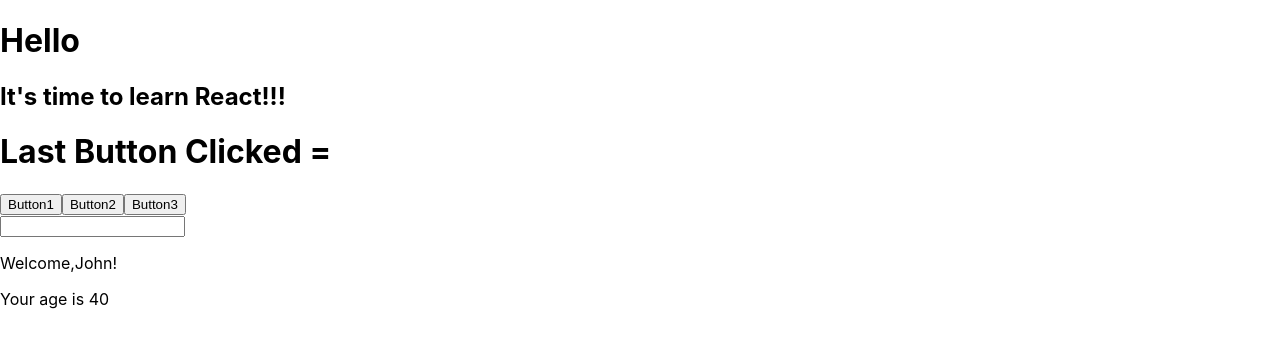
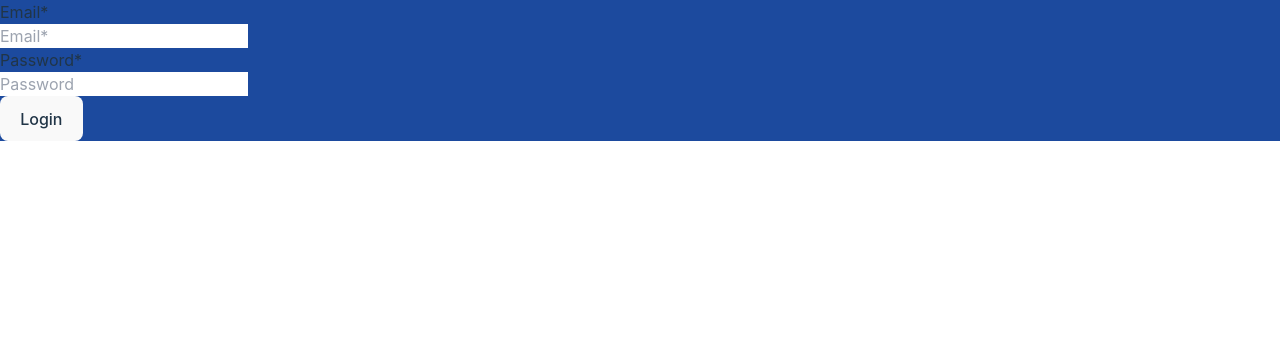
Before and after one commit to andrewizzo/react1, a React (Create React App) app: page / in a window 1280 px wide. Shown: the top 346 px of the page. Built offline with nearby package versions, Linux system fonts and the light colour scheme.

Commit message:
svolto esericizio 19 react login form

```diff
--- a/src/App.js
+++ b/src/App.js
@@ -1,22 +1,14 @@
 import './App.css';
-import React from 'react';
-import Hello from './Hello';
-import Message from './Message';
-import Welcome from './Welcome';
-import Counter from './Counter';
-import ClickerCounter from './ClickCounter';
-import ClickerTracker from './ClickerTracker';
-import InteractiveWelcome from './InteractiveWelcome';
+import  Login  from './Login';
+
+
+
 
 function App() {
-
   return (
-    <div>
-      <Hello/>
-      <Message />
-      <ClickerTracker />
-      <InteractiveWelcome />
-    </div>
+    <>
+      <Login />
+    </>
   );
 }
 
--- /dev/null
+++ b/src/Login.jsx
@@ -0,0 +1,39 @@
+import React, { useState } from "react";
+
+const Login = ({onLogin}) => {
+  const [username,setUsername] = useState('')
+  const [password,setPassword] = useState('')
+  const [isButtonDisabled,setIsButtonDisabled] = useState(true)
+
+  const handleUsernameChange = (e) => {
+    setUsername(e.target.value)
+    setIsButtonDisabled(!username || !password)
+  }
+
+  const handlePasswordChange = (e) => {
+    setPassword(e.target.value)
+    setIsButtonDisabled(!username || !password)
+  }
+
+  const handleButtonDisabled = () => {
+    if(!isButtonDisabled){
+      onLogin({username,password})
+    }
+  }
+
+  return (
+    <>
+      <div>
+        <p>Email*</p>
+        <input type="email" placeholder="Email*" value={username} onChange={handleUsernameChange}/>
+      </div>
+      <div>
+        <p>Password*</p>
+        <input type="password" placeholder="Password" value={password} onChange={handlePasswordChange} />
+      </div>
+      <button onChange={handleButtonDisabled} disabled={isButtonDisabled} >Login</button>
+    </>
+  )
+}
+
+export default Login;
--- /dev/null
+++ b/src/Root.jsx
@@ -0,0 +1,10 @@
+import { BrowserRouter } from "react-router-dom"
+import App from "./App"
+
+export const Root = ( ) => {
+    return (
+        <BrowserRouter>
+            <App />
+        </BrowserRouter>
+    )
+}
--- a/src/index.css
+++ b/src/index.css
@@ -1,5 +1,10 @@
+@tailwind base;
+@tailwind components;
+@tailwind utilities;
+
 body {
   margin: 0;
+  background-color: #1C4A9E;
   font-family: -apple-system, BlinkMacSystemFont, 'Segoe UI', 'Roboto', 'Oxygen',
     'Ubuntu', 'Cantarell', 'Fira Sans', 'Droid Sans', 'Helvetica Neue',
     sans-serif;
@@ -11,3 +16,36 @@ code {
   font-family: source-code-pro, Menlo, Monaco, Consolas, 'Courier New',
     monospace;
 }
+
+button {
+  border-radius: 8px;
+  border: 1px solid transparent;
+  padding: 0.6em 1.2em;
+  font-size: 1em;
+  font-weight: 500;
+  font-family: inherit;
+  background-color: grey;
+  cursor: pointer;
+  transition: border-color 0.25s;
+}
+
+button:hover {
+  border-color: lime;
+}
+button:focus,
+button:focus-visible {
+  outline: 4px auto -webkit-focus-ring-color;
+}
+
+@media (prefers-color-scheme: light) {
+  :root {
+    color: #213547;
+    background-color: #ffffff;
+  }
+  a:hover {
+    color: #747bff;
+  }
+  button {
+    background-color: #f9f9f9;
+  }
+}
--- a/src/index.js
+++ b/src/index.js
@@ -1,17 +1,9 @@
 import React from 'react';
-import ReactDOM from 'react-dom/client';
+import ReactDOM from 'react-dom';
 import './index.css';
-import App from './App';
-import reportWebVitals from './reportWebVitals';
+import { Root } from './Root';
 
-const root = ReactDOM.createRoot(document.getElementById('root'));
-root.render(
-  <React.StrictMode>
-    <App />
-  </React.StrictMode>
-);
 
-// If you want to start measuring performance in your app, pass a function
-// to log results (for example: reportWebVitals(console.log))
-// or send to an analytics endpoint. Learn more: https://bit.ly/CRA-vitals
-reportWebVitals();
+const root = document.querySelector('#root')
+
+ReactDOM.render(<Root />,root)
--- /dev/null
+++ b/tailwind.config.js
@@ -0,0 +1,21 @@
+/** @type {import('tailwindcss').Config} */
+module.exports = {
+  content: ["./src/**/*.{html,js,jsx}"],
+  theme: {
+    extend: {
+      colors:{
+        primary: {
+          main:'#427EEB',
+          light:'#6198FF',
+          supp:'#1C4A9E'
+        },
+        secondary:{
+          main:'#9E700D',
+          light:'#EBB542',
+        },
+
+      },
+    },
+  },
+  plugins: [],
+}
```
Also changed, not shown: package.json (+6 -1 lines), 1 other file (tests, documents, lock files or other folders).
